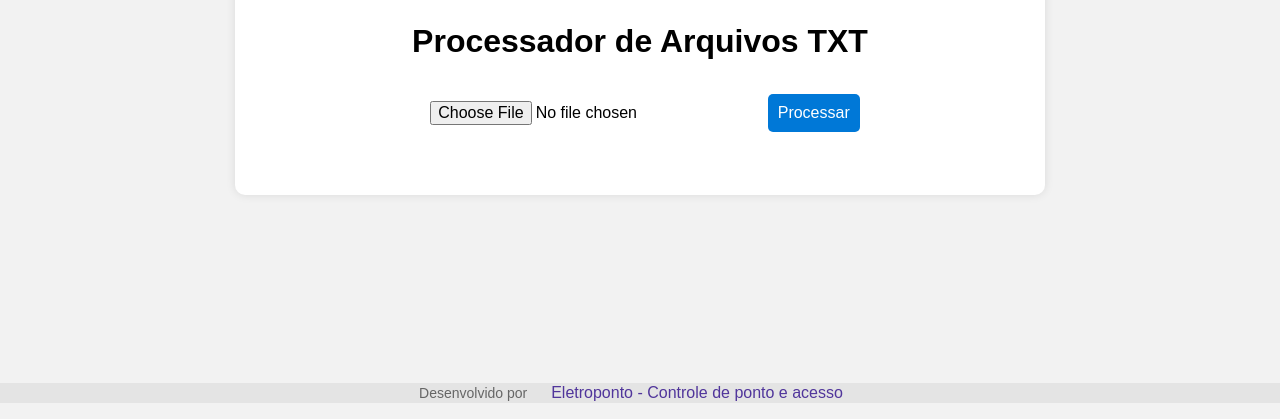
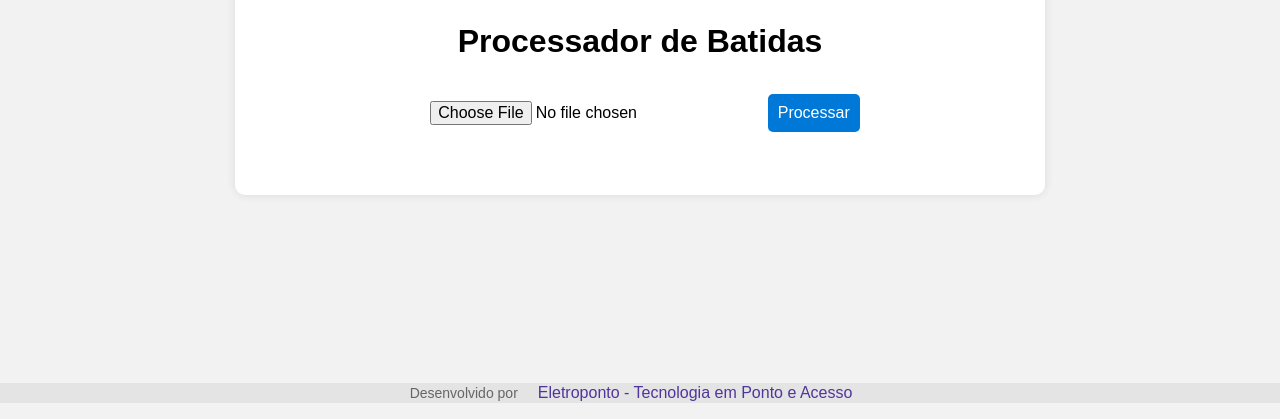
Before and after one commit to Eletropontorn/TXTPROCESS, a plain HTML site: page index.html in a window 1280 px wide. Shown: the part 397-816 px from the top of the page. Drawn offline with Linux system fonts and the light colour scheme.

Commit message:
Update index.html

```diff
--- a/index.html
+++ b/index.html
@@ -2,22 +2,22 @@
 <html lang="pt-br">
 <head>
   <meta charset="UTF-8">
-  <title>Eletroponto - Processador de Arquivos</title>
+  <title>Eletroponto - Processador de Batidas</title>
   <link rel="stylesheet" href="style.css">
-  <link rel="icon" href="/TXTPROCESS/favicon.ico" type="image/x-icon">
+  <link rel="icon" href="favicon.ico" type="image/x-icon">
 </head>
 <body>
   <div class="container">
   <img src="logo.png" alt="Logo Eletroponto" class="logo">
-  <h1>Processador de Arquivos TXT</h1>
+  <h1>Processador de Batidas</h1>
   <input type="file" id="arquivoEntrada" accept=".txt">
   <button onclick="processarArquivo()">Processar</button>
-  <a id="downloadLink" style="display:none;" download="arquivo_processado.txt">Baixar Arquivo Processado</a>
+  <a id="downloadLink" style="display:none;" download="batidas_processadas.txt">Baixar</a>
   <p id="mensagem"></p>
   </div>
   <script src="script.js"></script>
   <footer>
-    Desenvolvido por <a href="https://www.eletropontorn.com.br/" target="_blank">Eletroponto - Controle de ponto e acesso</a>
+    Desenvolvido por<a href="https://www.eletropontorn.com.br/" target="_blank">Eletroponto - Tecnologia em Ponto e Acesso</a>
   </footer>
 </body>
 </html>
```
